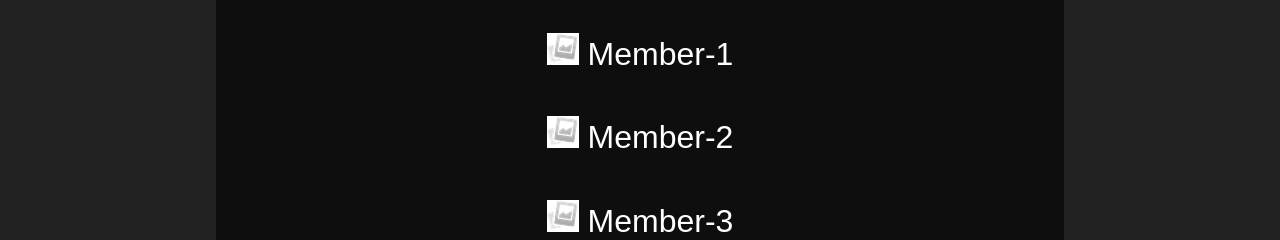
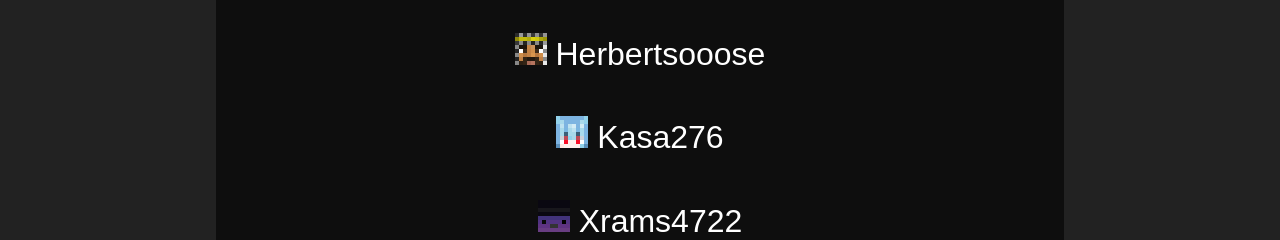
Before and after one commit to Benny14-14/Faction-SMP, a plain HTML site: page teams/blau/index.html in a window 1280 px wide. Shown: the part 712-952 px from the top of the page. Drawn offline with Linux system fonts and the light colour scheme.

Commit message:
Update index.html

```diff
--- a/teams/blau/index.html
+++ b/teams/blau/index.html
@@ -33,9 +33,9 @@
   <h2>Team Leader:</h2>
   <p> <img src="../Skins/Head_Ignato_.png"> Ignato_ </p>
   <h2>Team Member:</h2>
-  <p> <img src="../Skins/No_Head.png"> Member-1 </p>
-  <p> <img src="../Skins/No_Head.png"> Member-2 </p>
-  <p> <img src="../Skins/No_Head.png"> Member-3 </p>
+  <p> <img src="../Skins/Head_Herbertsooose.png"> Herbertsooose </p>
+  <p> <img src="../Skins/Head_Kasa276.png"> Kasa276 </p>
+  <p> <img src="../Skins/Head_Xrams4722.png"> Xrams4722 </p>
   <p> <img src="../Skins/No_Head.png"> Member-4 </p>
   <p> <img src="../Skins/No_Head.png"> Member-5 </p>
   <p>  </p>
```
